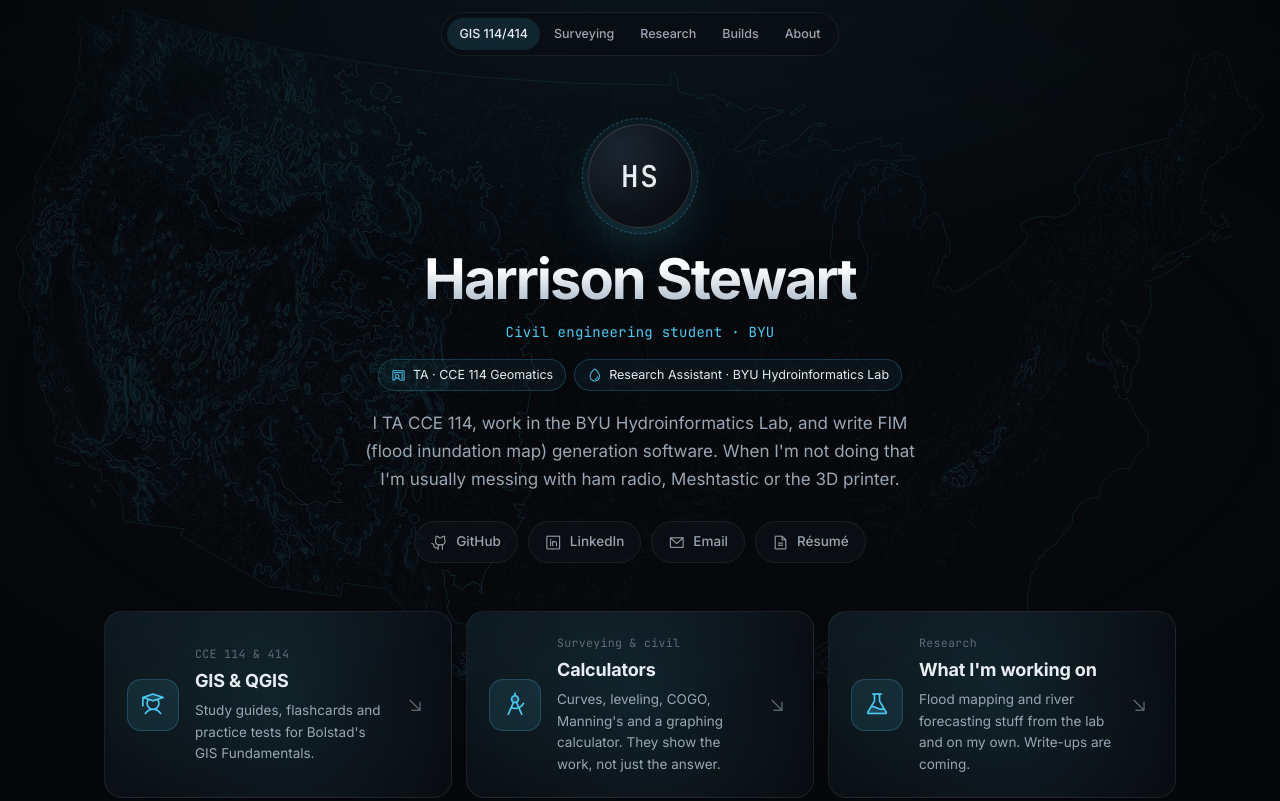
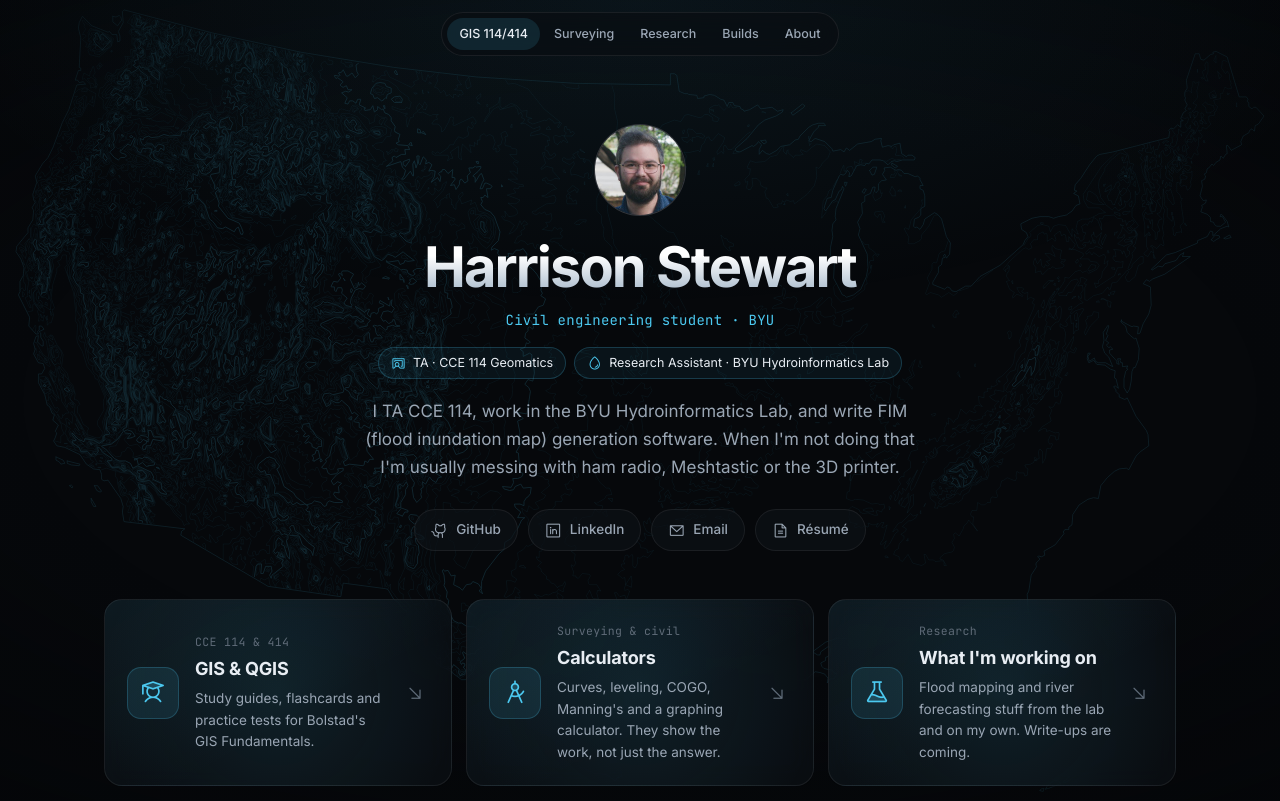
Before and after one commit to TheOnlyRealAgentP/My-Page, a plain HTML site: page index.html in a window 1280 px wide. Shown: the top 801 px of the page. Drawn offline with nearby package versions, Linux system fonts and the light colour scheme.

Commit message:
Add a headshot and simplify the profile circle
- Profile photo (assets/headshot.jpg, 320 px, no metadata)
- Removed the glow, halo, gradient and rotating ring around the circle

Co-Authored-By: Claude Opus 5.5 <noreply@anthropic.com>

```diff
--- a/css/style.css
+++ b/css/style.css
@@ -183,37 +183,25 @@ a {
 
 .avatar {
   position: relative;
-  width: 104px;
-  height: 104px;
+  width: 92px;
+  height: 92px;
   margin: 0 auto 22px;
   border-radius: 50%;
   display: grid;
   place-items: center;
   font-family: var(--mono);
-  font-size: 30px;
+  font-size: 27px;
   font-weight: 500;
   letter-spacing: 0.04em;
   color: var(--text);
-  background: radial-gradient(circle at 30% 25%, #1b2531, #0b0f14 70%);
+  background: #10141a;
   border: 1px solid var(--border-strong);
-  box-shadow:
-    0 0 0 6px rgba(var(--accent-rgb), 0.04),
-    0 20px 60px -20px rgba(var(--accent-rgb), 0.45);
 }
 .avatar img {
   width: 100%;
   height: 100%;
   object-fit: cover;
   border-radius: 50%;
-}
-.avatar::after {
-  /* rotating contour ring */
-  content: "";
-  position: absolute;
-  inset: -7px;
-  border-radius: 50%;
-  border: 1px dashed rgba(var(--accent-rgb), 0.35);
-  animation: spin 40s linear infinite;
 }
 
 .status-pill {
@@ -920,7 +908,7 @@ a.card:hover .card-cta i {
   body { font-size: 14.5px; }
   .wrap { padding: 0 16px; }
   .hero { padding: 36px 0 28px; }
-  .avatar { width: 88px; height: 88px; font-size: 26px; }
+  .avatar { width: 80px; height: 80px; font-size: 24px; }
   .section { margin-top: 44px; }
 
   .grid { grid-template-columns: 1fr; }
--- a/js/data.js
+++ b/js/data.js
@@ -31,7 +31,7 @@ window.SITE = {
   profile: {
     name: "Harrison Stewart",
     initials: "HS",
-    photo: "", // e.g. "assets/headshot.jpg". Leave empty to show initials.
+    photo: "assets/headshot.jpg", // Leave empty to show initials.
     title: "Civil engineering student · BYU",
     roles: [
       { icon: "chalkboard-teacher", label: "TA · CCE 114 Geomatics", href: "#students" },
```
Also changed, not shown: assets/headshot.jpg (added).
